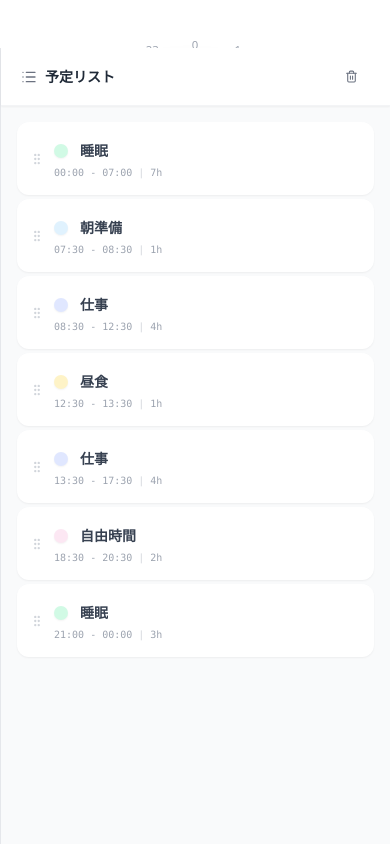
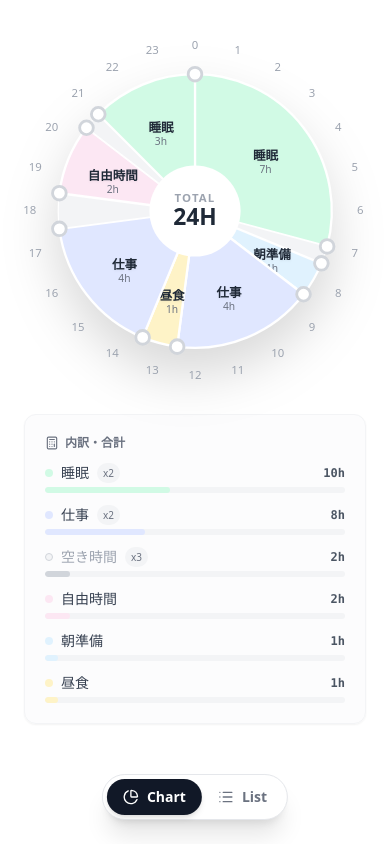
Before and after one commit to KotaOmatsu/daily-schedule, a React (Vite) app: page / in a window 390 px wide. Built offline with nearby package versions, Linux system fonts and the light colour scheme.

Commit message:
feat: responsive layout with mobile view toggle

```diff
--- a/src/DailySchedulePlanner.tsx
+++ b/src/DailySchedulePlanner.tsx
@@ -1,4 +1,5 @@
-import React, { useState } from "react";
+import React, { useState, useEffect } from "react";
+import { PieChart as PieChartIcon, List } from "lucide-react";
 import { useSchedule } from "./features/schedule/hooks/useSchedule";
 import type { ScheduleItemWithPos } from "./features/schedule/types";
 import { PieChart } from "./features/schedule/components/PieChart/PieChart";
@@ -28,6 +29,16 @@ export default function DailySchedulePlanner() {
     message: string;
     type: "save" | "success" | "error";
   } | null>(null);
+
+  // Mobile View Toggle: 'chart' or 'list'
+  const [mobileView, setMobileView] = useState<"chart" | "list">("chart");
+
+  // Auto-switch to list view on mobile when an item is selected
+  useEffect(() => {
+    if (selectedItemId) {
+      setMobileView("list");
+    }
+  }, [selectedItemId]);
 
   const showNotification = (
     message: string,
@@ -95,8 +106,34 @@ export default function DailySchedulePlanner() {
 
       <Notification notification={notification} />
 
+      {/* --- Mobile View Toggle Button --- */}
+      <div className="lg:hidden absolute bottom-6 left-1/2 -translate-x-1/2 z-50 flex bg-white rounded-full shadow-xl p-1 border border-gray-200">
+        <button
+          onClick={() => setMobileView("chart")}
+          className={`flex items-center gap-2 px-4 py-2 rounded-full text-sm font-bold transition-all ${
+            mobileView === "chart"
+              ? "bg-gray-900 text-white shadow-md"
+              : "text-gray-500 hover:bg-gray-100"
+          }`}
+        >
+          <PieChartIcon size={16} />
+          Chart
+        </button>
+        <button
+          onClick={() => setMobileView("list")}
+          className={`flex items-center gap-2 px-4 py-2 rounded-full text-sm font-bold transition-all ${
+            mobileView === "list"
+              ? "bg-gray-900 text-white shadow-md"
+              : "text-gray-500 hover:bg-gray-100"
+          }`}
+        >
+          <List size={16} />
+          List
+        </button>
+      </div>
+
       {/* --- Left Panel: Pie Chart & Summary --- */}
-      <div className="flex-1 flex flex-col items-center p-6 bg-white shadow-sm lg:border-r border-gray-200 relative overflow-y-auto custom-scrollbar">
+      <div className={`${mobileView === 'chart' ? 'flex' : 'hidden'} lg:flex flex-1 flex-col items-center p-6 bg-white shadow-sm lg:border-r border-gray-200 relative overflow-y-auto custom-scrollbar w-full h-full lg:h-auto`}>
         <PieChart
           itemsWithPos={itemsWithPos}
           setItems={setItems}
@@ -110,6 +147,7 @@ export default function DailySchedulePlanner() {
 
       {/* --- Right Panel: Editor List --- */}
       <ScheduleList
+        className={`${mobileView === 'list' ? 'flex' : 'hidden'} lg:flex w-full lg:w-96 h-full lg:h-auto`}
         items={itemsWithPos}
         selectedItemId={selectedItemId}
         onSelect={handleSelectWrapper}
--- a/src/features/schedule/components/ScheduleList/ScheduleList.tsx
+++ b/src/features/schedule/components/ScheduleList/ScheduleList.tsx
@@ -17,6 +17,7 @@ interface ScheduleListProps {
   onChangeEndTime: (id: string, minutes: number) => void;
   onClearAll: () => void;
   onReorder: (sourceId: string, targetId: string) => void;
+  className?: string;
 }
 
 export const ScheduleList: React.FC<ScheduleListProps> = ({
@@ -30,6 +31,7 @@ export const ScheduleList: React.FC<ScheduleListProps> = ({
   onChangeEndTime,
   onClearAll,
   onReorder,
+  className,
 }) => {
   const [dragOverItemId, setDragOverItemId] = useState<string | null>(null);
 
@@ -55,7 +57,7 @@ export const ScheduleList: React.FC<ScheduleListProps> = ({
   };
 
   return (
-    <div className="w-full lg:w-96 bg-gray-50/50 flex flex-col border-l border-gray-200 shadow-xl z-20 h-full">
+    <div className={`w-full lg:w-96 bg-gray-50/50 flex flex-col border-l border-gray-200 shadow-xl z-20 h-full ${className || ""}`}>
       {/* Header */}
       <div className="px-5 py-4 bg-white border-b border-gray-100 flex justify-between items-center flex-shrink-0 shadow-sm z-10">
         <div className="flex items-center gap-2">
```
